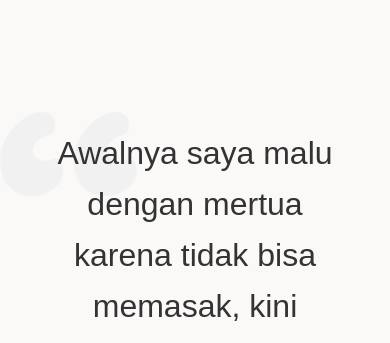
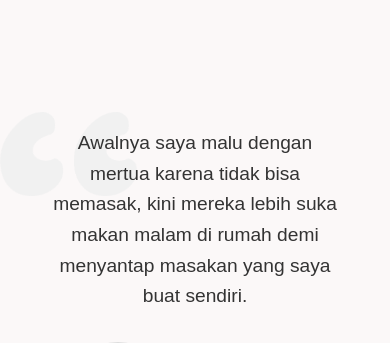
Before and after one commit to knightoffcode/foodyar, a React app: page / in a window 390 px wide. Shown: the part 1600-1943 px from the top of the page. Built offline with nearby package versions, Linux system fonts and the light colour scheme; grey boxes are pictures that could not be loaded; the HTML template or start-up script is replaced by a standard one.

Commit message:
#013 - Testimonial responsivity.

```diff
--- a/src/styles/Components/Testimonial.scss
+++ b/src/styles/Components/Testimonial.scss
@@ -20,6 +20,19 @@
         margin: 20px 0;
         padding: 0 20px;
         z-index: 1;
+
+
+        @media (max-width: 576px) {
+            font-size: 1.2rem;
+        }
+
+        @media (max-width: 767px) {}
+
+        @media (max-width: 991px) {}
+
+        @media (max-width: 1199px) {}
+
+        @media (max-width: 1399px) {}
     }
 
     &__author {
```
